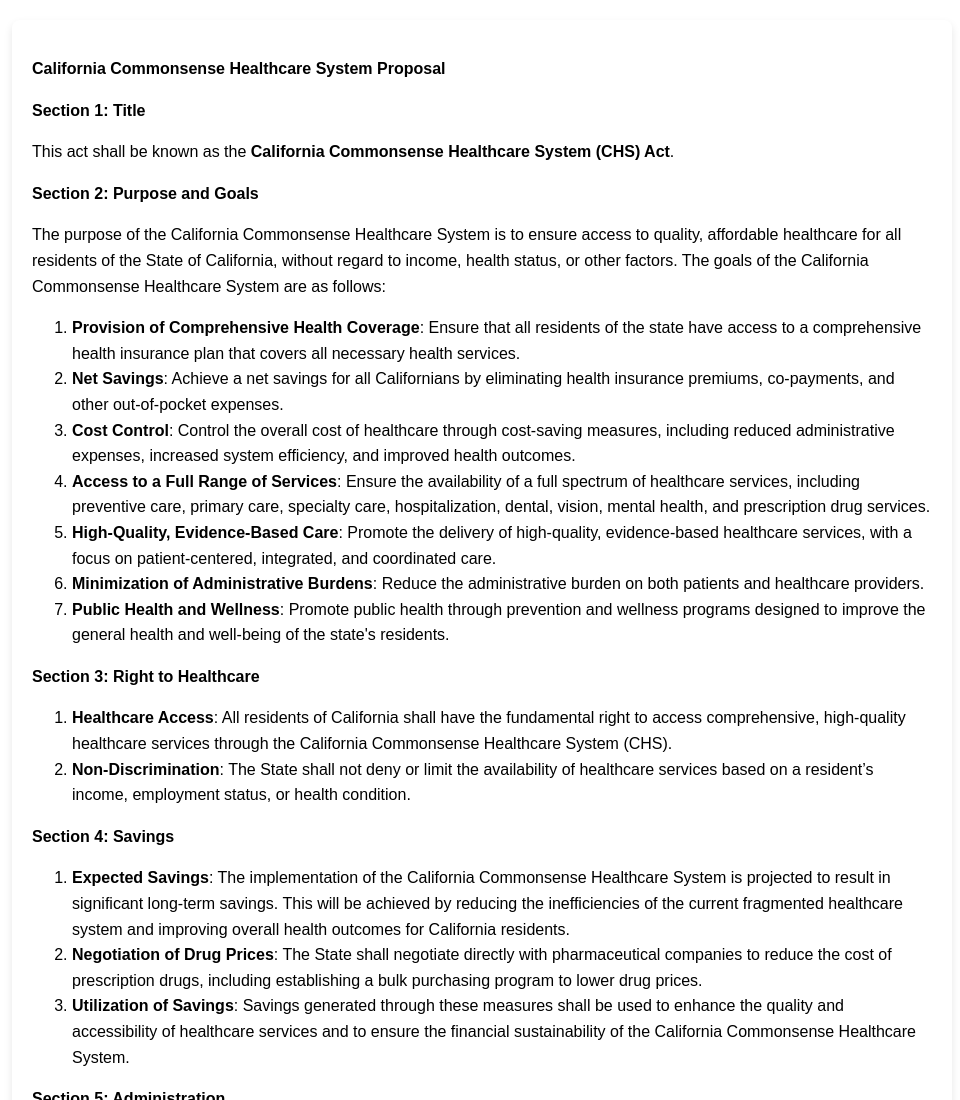
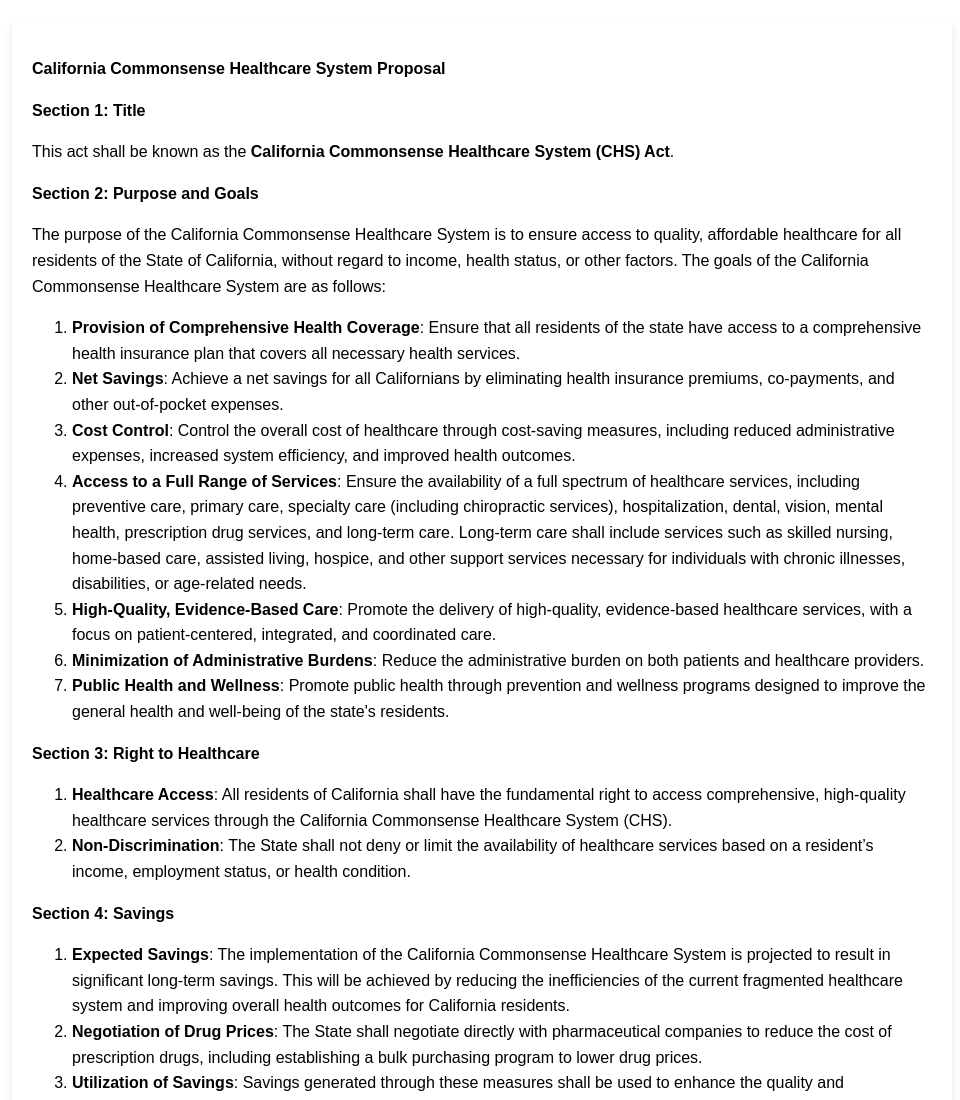
Before and after one commit to CommonSenseHealthcareCalifornia/CommonSenseHealthcareCalifornia.github.io, a plain HTML site: page fullproposal.html in a window 1280 px wide. Shown: the top 1100 px of the page, without its empty margins (158-1118 px from the left). Drawn offline with Linux system fonts and the light colour scheme.

Commit message:
Add files via upload

```diff
--- a/fullproposal.html
+++ b/fullproposal.html
@@ -112,9 +112,7 @@
 			<li><strong>Cost Control</strong>: Control the overall cost of healthcare through cost-saving measures,
 				including reduced administrative expenses, increased system efficiency, and improved health outcomes.
 			</li>
-			<li><strong>Access to a Full Range of Services</strong>: Ensure the availability of a full spectrum of
-				healthcare services, including preventive care, primary care, specialty care, hospitalization, dental,
-				vision, mental health, and prescription drug services.</li>
+			<li><strong>Access to a Full Range of Services</strong>: Ensure the availability of a full spectrum of healthcare services, including preventive care, primary care, specialty care (including chiropractic services), hospitalization, dental, vision, mental health, prescription drug services, and long-term care. Long-term care shall include services such as skilled nursing, home-based care, assisted living, hospice, and other support services necessary for individuals with chronic illnesses, disabilities, or age-related needs.</li>
 			<li><strong>High-Quality, Evidence-Based Care</strong>: Promote the delivery of high-quality, evidence-based
 				healthcare services, with a focus on patient-centered, integrated, and coordinated care.</li>
 			<li><strong>Minimization of Administrative Burdens</strong>: Reduce the administrative burden on both
```
